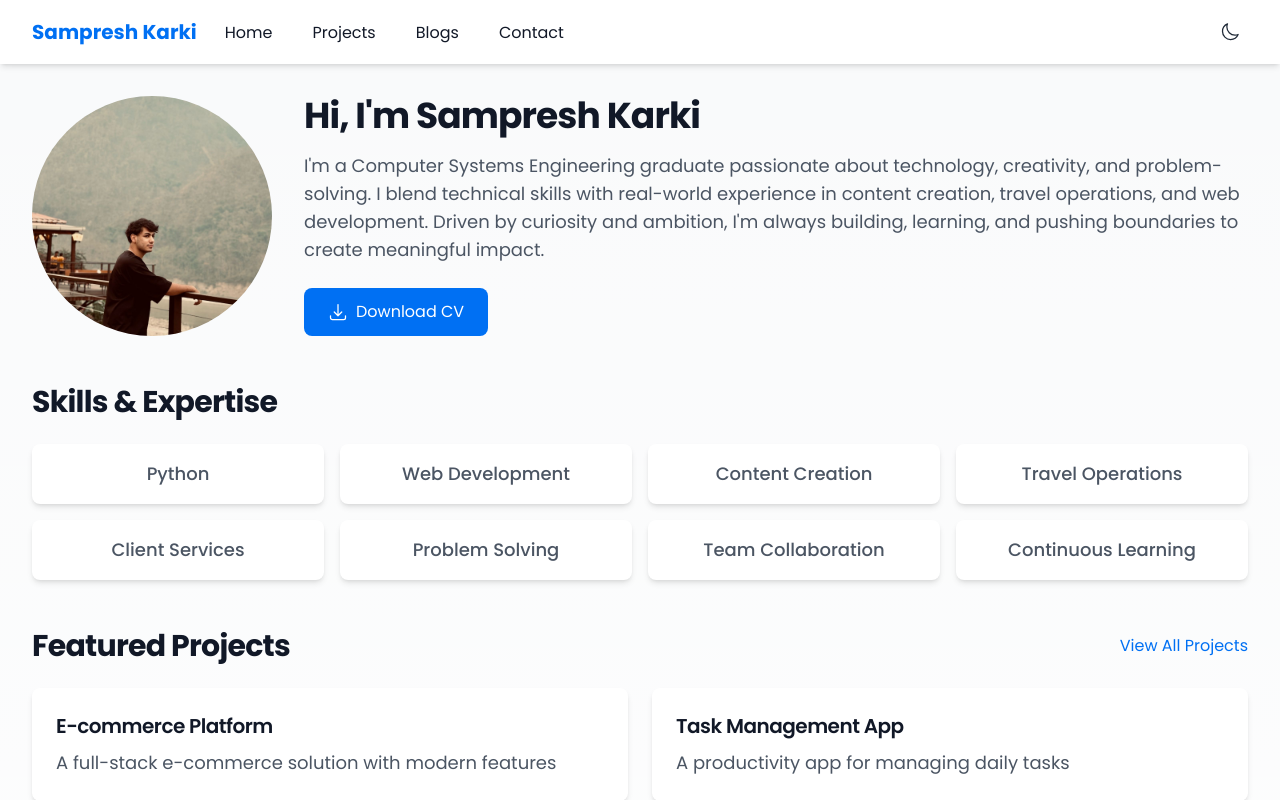
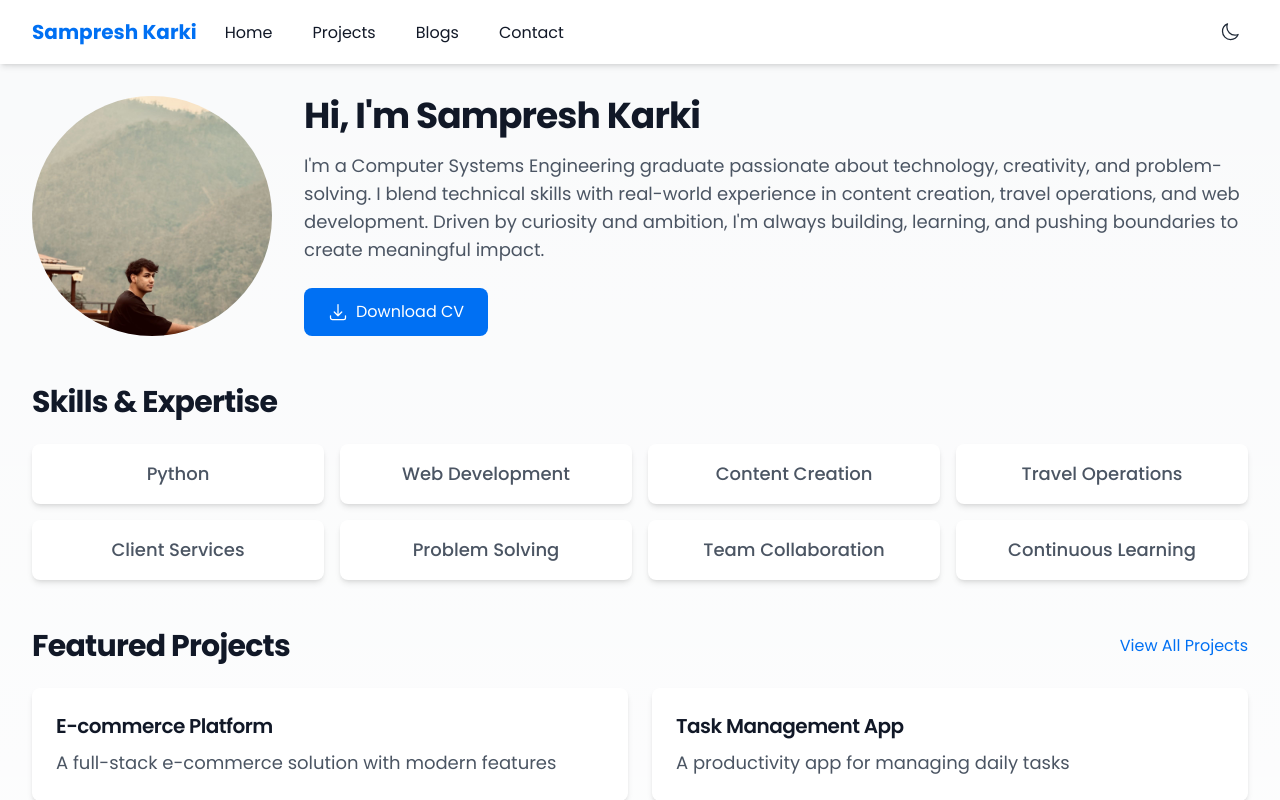
Before and after one commit to Sampresh/portfolio, a Next.js app: page / in a window 1280 px wide. Shown: the top 800 px of the page. Built offline with nearby package versions, Linux system fonts and the light colour scheme.

Commit message:
Fix image paths for GitHub Pages compatibility

```diff
--- a/next.config.js
+++ b/next.config.js
@@ -4,16 +4,9 @@ const nextConfig = {
   basePath: '/portfolio',
   images: {
     unoptimized: true,
-    domains: ['sampresh.github.io'],
   },
   assetPrefix: '/portfolio/',
   trailingSlash: true,
-  // Ensure static assets are copied to the output directory
-  experimental: {
-    images: {
-      unoptimized: true,
-    },
-  },
 }
 
 module.exports = nextConfig
--- a/src/app/page.tsx
+++ b/src/app/page.tsx
@@ -58,9 +58,10 @@ export default function Home() {
           onClick={() => setIsModalOpen(true)}
         >
           <Image
-            src="/portfolio/images/myphoto.jpg"
+            src="./images/myphoto.jpg"
             alt="Sampresh Karki"
-            fill
+            width={240}
+            height={240}
             className="object-cover"
             priority
           />
@@ -98,7 +99,7 @@ export default function Home() {
             </button>
             <div className="relative w-full h-[80vh]">
               <Image
-                src="/portfolio/images/myphoto.jpg"
+                src="./images/myphoto.jpg"
                 alt="Sampresh Karki"
                 fill
                 className="object-contain"
```
